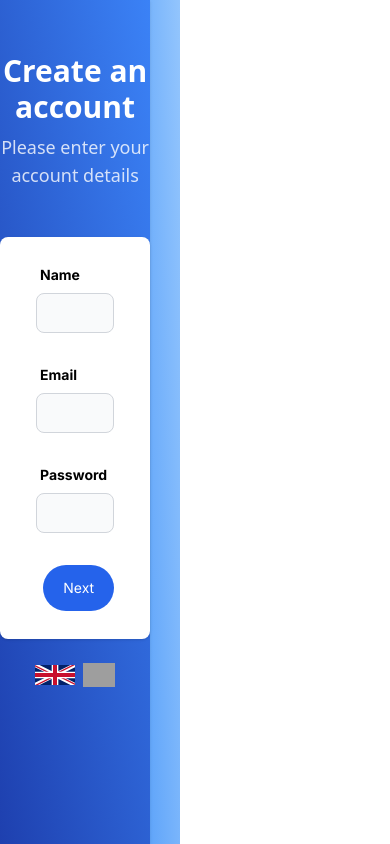
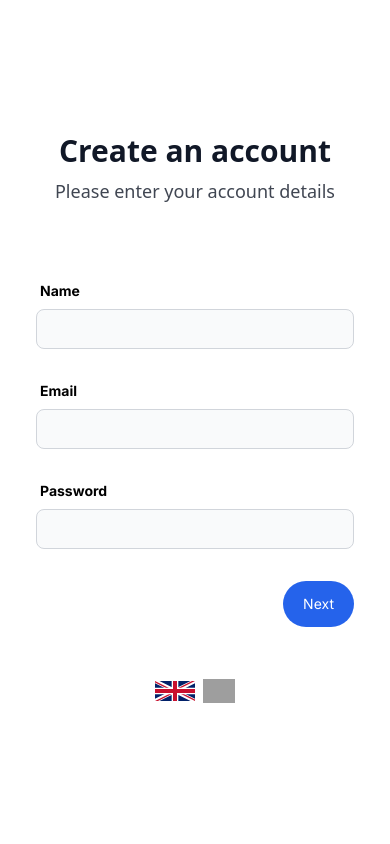
Before and after one commit to RhodriJ9/DynamicForm, a Vue app: page / in a window 390 px wide. Built offline with nearby package versions, Linux system fonts and the light colour scheme; grey boxes are pictures that could not be loaded.

Commit message:
mobile optimization

```diff
--- a/src/components/layouts/SplitPage.vue
+++ b/src/components/layouts/SplitPage.vue
@@ -1,14 +1,14 @@
 <template>
   <div class="flex h-screen w-full">
     <div
-      class="w-5/12 flex items-center justify-center h-full bg-gradient-to-bl from-blue-500 to-blue-800 shadow z-10"
+      class="md:px-0 w-full md:w-5/12 flex items-center justify-center h-full md:bg-gradient-to-bl from-blue-500 to-blue-800 md:shadow z-10"
     >
       <div>
         <slot name="MainContent" />
       </div>
     </div>
-    <div class="w-8 bg-gradient-to-bl from-blue-300 to-blue-400 h-full" />
-    <div class="w-7/12 h-full">
+    <div class="hidden md:block w-8 bg-gradient-to-bl from-blue-300 to-blue-400 h-full" />
+    <div class="hidden md:block w-7/12 h-full">
       <slot name="SideContent" />
     </div>
   </div>
--- a/src/components/pages/RegisterPage.vue
+++ b/src/components/pages/RegisterPage.vue
@@ -1,19 +1,21 @@
 <template>
   <SplitPage>
     <template #MainContent>
-      <div class="text-center mb-12 -mt-24">
-        <div class="text-white text-3xl font-bold">
+      <div>
+        <div class="text-center mb-12">
+          <div class="text-gray-900 md:text-white text-3xl font-bold">
             {{ title }}
           </div>
-        <div class="text-white opacity-80 text-lg mt-2">
+          <div class="text-gray-900 md:text-white opacity-80 text-lg mt-2">
             {{ subtitle }}
           </div>
         </div>
-      <div class="bg-white rounded-lg p-7 px-5 shadow">
+        <div class="bg-white rounded-lg p-7 px-5 md:shadow">
           <RegisterForm class="max-w-lg" @stage="setStage" />
         </div>
         <div class="flex justify-center mt-4">
           <SelectLanguage />
+        </div>
       </div>
     </template>
   </SplitPage>
```
Also changed, not shown: 1 other file (tests, documents, lock files or other folders). Lines whose indentation alone changed are shown as unchanged.
